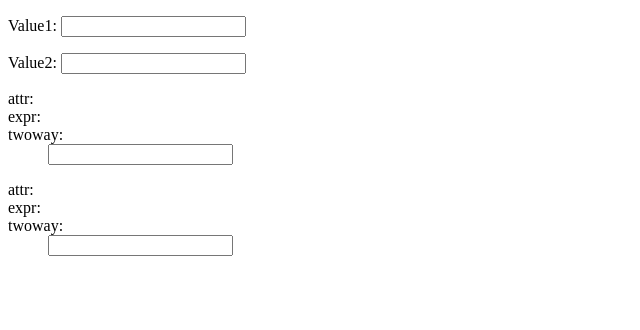
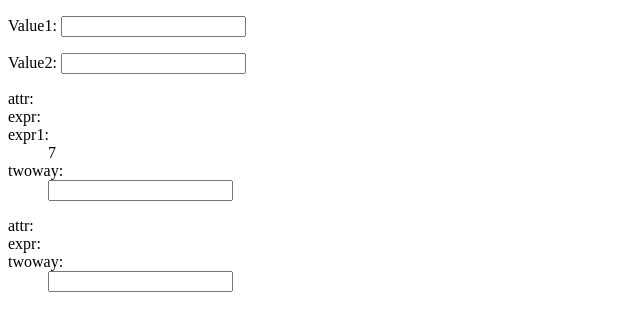
Before and after one commit to metherton/angularExamples, a plain HTML site: page 9_isolate_scope_demo_2/index.html in a window 1280 px wide. Shown: the whole page, without its empty margins (0-640 px from the left). Drawn offline with nearby package versions, Linux system fonts and the light colour scheme.

Commit message:
change isolate

```diff
--- a/9_isolate_scope_demo_2/directivesDemo.js
+++ b/9_isolate_scope_demo_2/directivesDemo.js
@@ -5,12 +5,15 @@
       scope: {
         attr: '@attribute',
         expr: '&expression',
+        expr1: '&expression1',
         twoway: '='
       },
       template: '<dl><dt>attr:</dt>' +
         '<dd>{{ attr }}</dd>' +
         '<dt>expr:</dt>' +
         '<dd>{{ expr() }}</dd>' +
+        '<dt>expr1:</dt>' +
+        '<dd>{{ expr1() }}</dd>' +
         '<dt>twoway:</dt>' +
         '<dd><input ng-model="twoway"></dd>' +
         '</dl>'
--- a/9_isolate_scope_demo_2/index.html
+++ b/9_isolate_scope_demo_2/index.html
@@ -10,7 +10,7 @@
 <p>Value1: <input ng-model="value1"></p>
 <p>Value2: <input ng-model="value2"></p>
 <div isolated attribute="{{value1}} {{value2}}"
-     expression="value1 +' ' + value2"
+     expression="value1 +' ' + value2" expression1="1 + 6"
      twoway="value1"></div>
 
 <div isolated2 attribute="{{value1}} {{value2}}"
```
